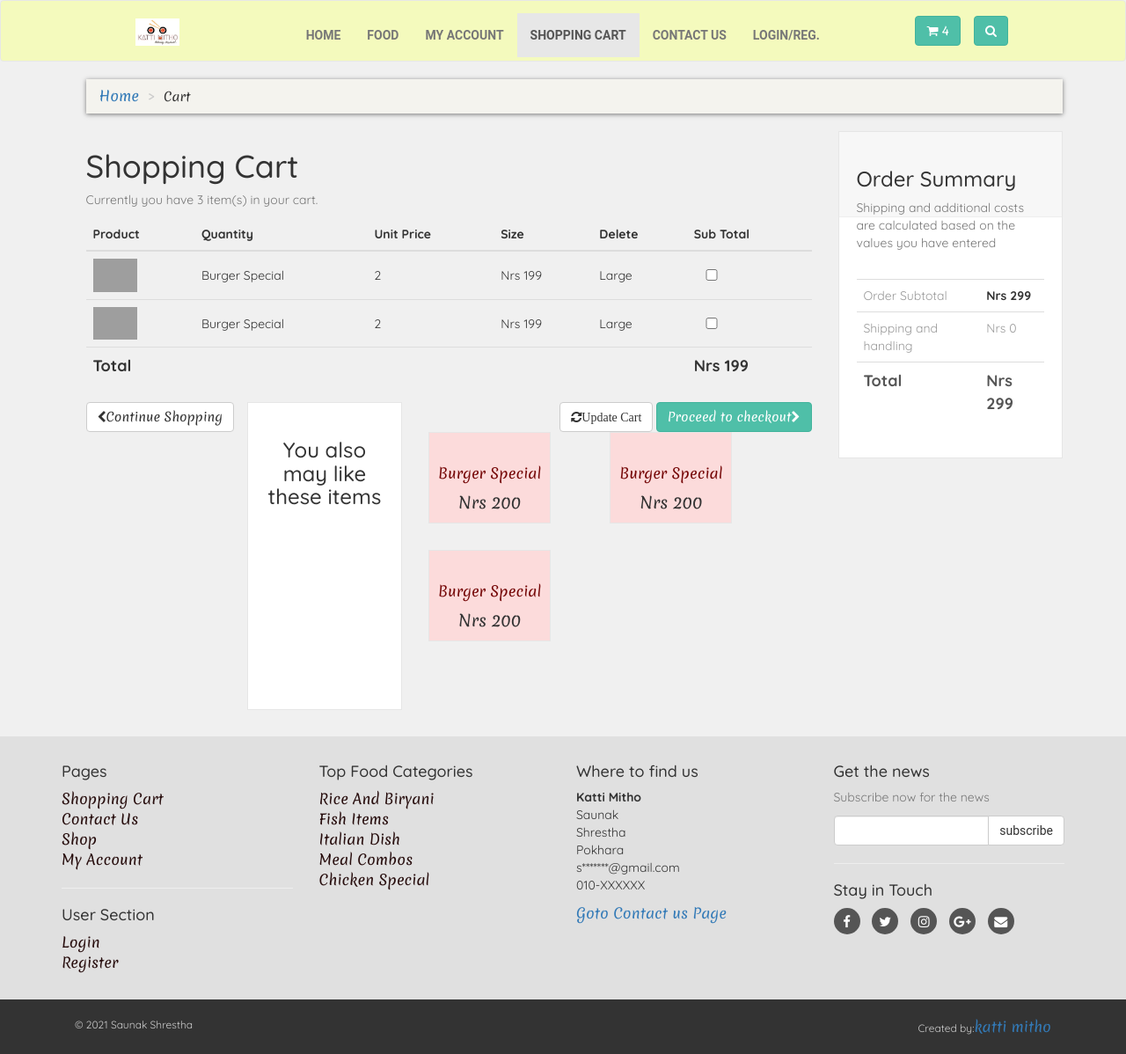
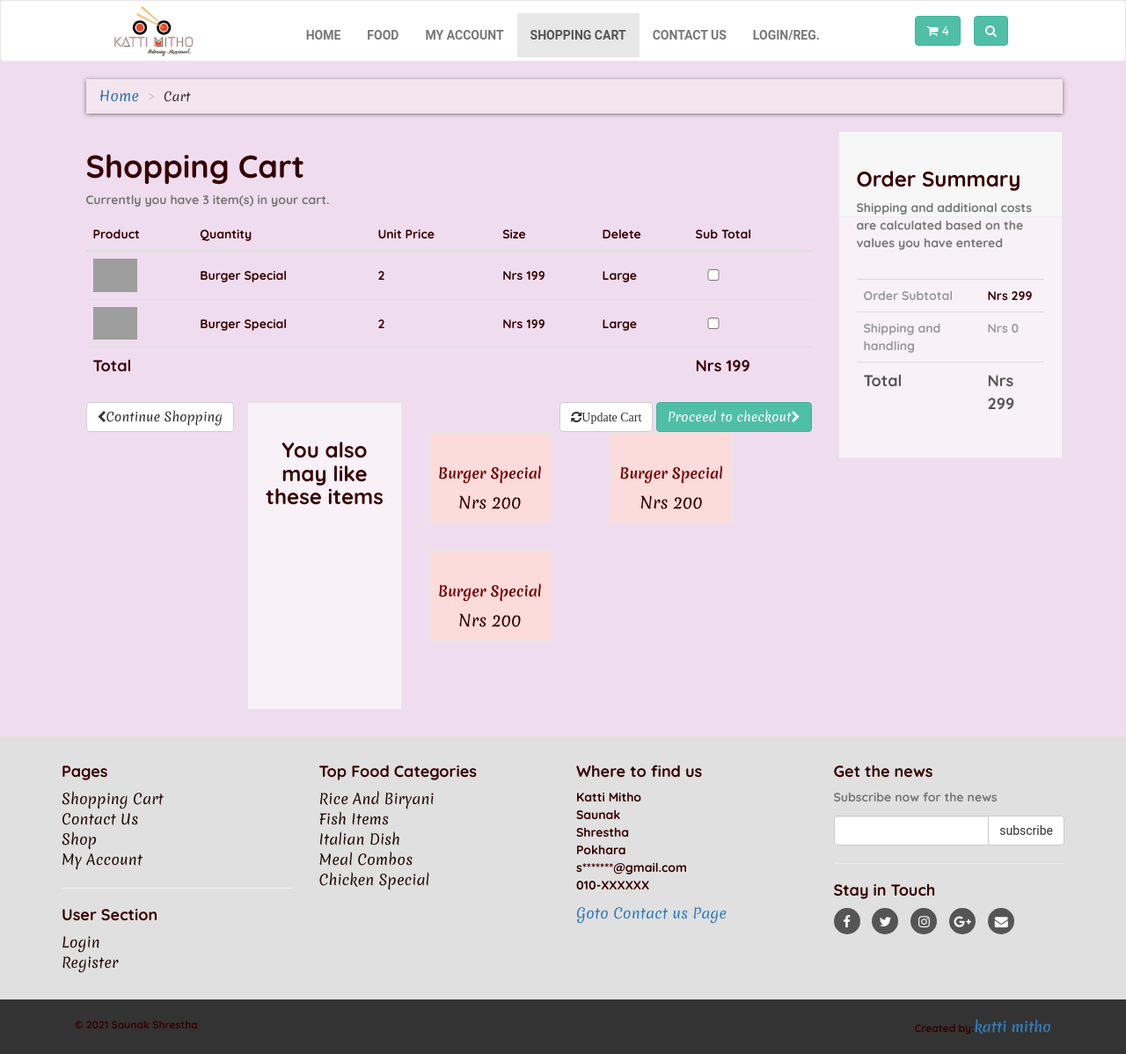
Before and after one commit to saunakshrestha/katti-mitho, a PHP site: page /cart.php in a window 1280 px wide. Shown: the whole page at 88% size. Run offline with PHP 8.4, Linux system fonts and the light colour scheme; grey boxes are pictures that could not be loaded.

Commit message:
Rename Bug fixes

```diff
--- a/includes/db.php
+++ b/includes/db.php
@@ -1,3 +1,3 @@
 <?php
-mysqli_connect("localhost","sunk","inspironsunk","kattimitho");
+$con=mysqli_connect("localhost","sunk","inspironsunk","kattimitho");
 ?>
--- a/styles/style.css
+++ b/styles/style.css
@@ -1,12 +1,13 @@
-@import url("https://fonts.googleapis.com/css2?family=Indie+Flower&family=Poppins:wght@100;300;400;500;600;700;900&display=swap");
 @import url("https://fonts.googleapis.com/css2?family=Quicksand:wght@300;400;500;600;700&display=swap");
 @import url("https://fonts.googleapis.com/css2?family=Merienda:wght@400;700&display=swap");
+@import url("https://fonts.googleapis.com/css2?family=Patrick+Hand&display=swap");
 
 :root {
   --toplink-color: #850101;
   --poppins-font: "Poppins", sans-serif;
   --quicksand: "Quicksand", sans-serif;
   --merienda: "Merienda", cursive;
+  --patrick: "Patrick Hand", cursive;
 }
 body {
   font-family: "Roboto", Arial, Helvetica, sans-serif;
@@ -14,7 +15,7 @@ body {
   font-size: 14px;
   line-height: 1.4285143;
   color: #333333;
-  background-color: #f0f0f0;
+  background-color: #d9afd96b;
 }
 /* dropdown */
 #navigation .dropdown {
@@ -54,7 +55,10 @@ h3,
 h2,
 h1 {
   font-family: var(--quicksand);
+  font-weight: 700;
+  color: rgb(54, 1, 1);
 }
+
 p.price {
   font-family: var(--merienda);
 }
@@ -64,7 +68,7 @@ p.price {
 }
 
 .navbar {
-  background-color: #f4fabd;
+  background-color: #fff;
 }
 .navbar-collapse .right {
   float: left;
@@ -124,7 +128,9 @@ p.price {
     margin: auto 10px;
   }
   #navbar img {
-    width: 50px;
+    width: 100px;
+    margin-left: -20px;
+    margin-top: -7px;
   }
 
   /*Header Style*/
@@ -135,7 +141,7 @@ p.price {
     height: 70px;
     top: 0;
     z-index: 10;
-    background-color: #f4fabd;
+    background-color: #fff;
   }
   .navbar-collapse .right {
     float: left;
@@ -202,7 +208,7 @@ p.price {
 
 /* advamtage style */
 .box {
-  background: #fff;
+  background-color: #ffffff9c;
   margin: 0 0 30px;
   border: solid 1px #e6e6e6;
   padding: 20px;
@@ -236,8 +242,11 @@ p.price {
 }
 #advantage .box p {
   position: relative;
-  color: #1a2347;
+  color: #220a06;
   z-index: 2;
+}
+#advantage .box a {
+  color: #1f176efb;
 }
 
 #hot h2 {
```
Also changed, not shown: index.php (+24 -13 lines), admin_area/slider_image/1.jpg (added), admin_area/slider_image/3.jpg (added), admin_area/slider_image/4.jpg (renamed from admin_area/slider_images/4.jpg), styles/hey.jpg (added), 3 other files.
